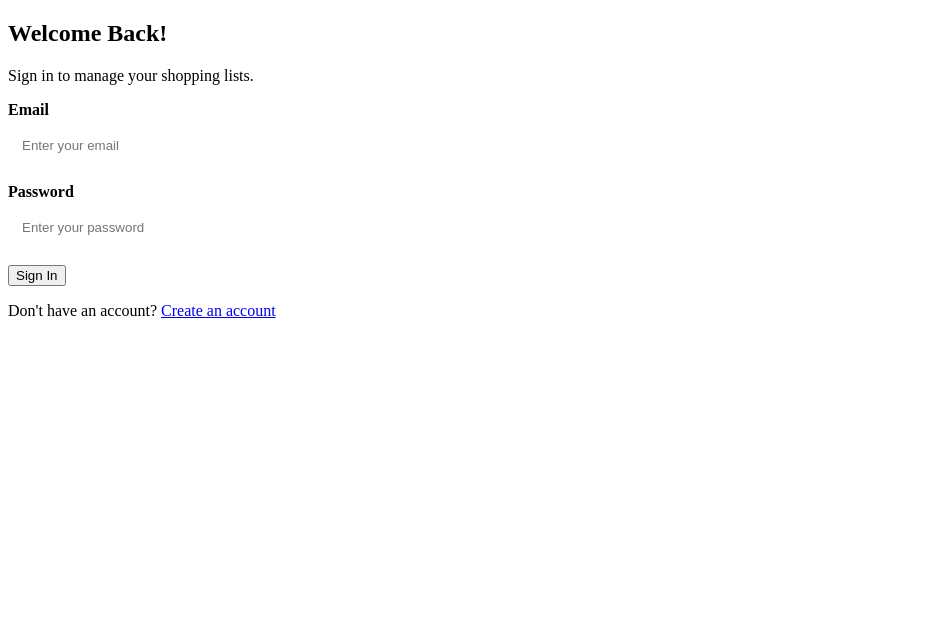
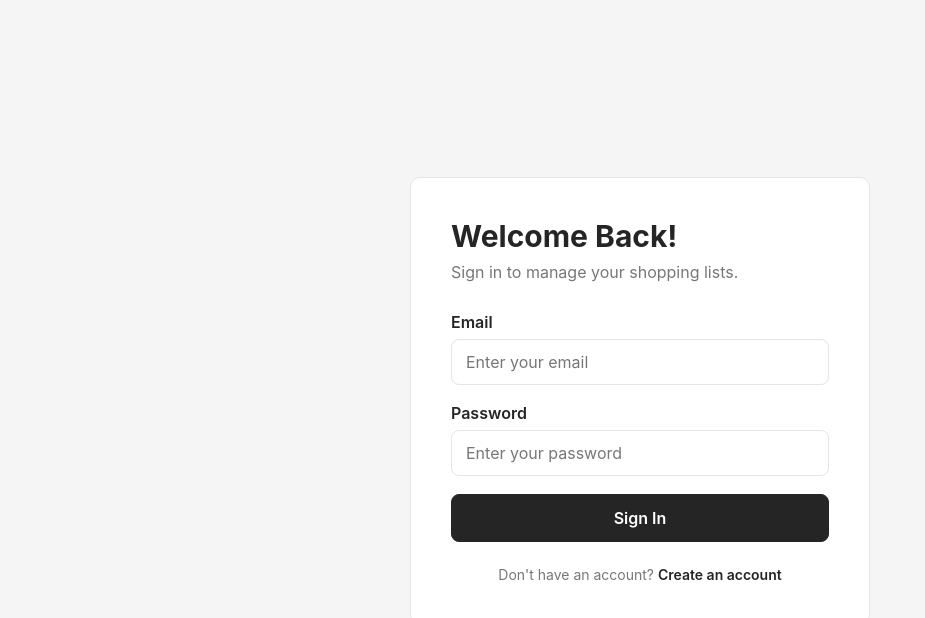
Before and after one commit to Sharon-Mashai/Shopping-List, a React (Vite) app: page /login in a window 1280 px wide. Shown: the top 618 px of the page, without its empty margins (0-925 px from the left). Built offline with nearby package versions, Linux system fonts and the light colour scheme.

Commit message:
Styled the login page

```diff
--- a/src/global.css
+++ b/src/global.css
@@ -1,3 +1,72 @@
+:root {
+
+  --color-black: #000000;
+  --color-white: #ffffff;
+
+
+  --color-charcoal: #252525;
+  --color-charcoal-light: #333333;
+
+
+  --color-gray-dark: #555555;
+  --color-gray: #777777;
+  --color-gray-light: #e5e5e5;
+  --color-gray-background: #f5f5f5;
+
+
+  --color-success: #2e7d32;
+  --color-danger: #d32f2f;
+
+
+  --border-radius: 10px;
+  --transition: 0.2s ease;
+}
+
+* {
+  margin: 0;
+  padding: 0;
+  box-sizing: border-box;
+}
+
+html {
+  scroll-behavior: smooth;
+}
+
+body {
+  font-family:
+    Inter,
+    system-ui,
+    -apple-system,
+    BlinkMacSystemFont,
+    "Segoe UI",
+    sans-serif;
+
+  background-color: var(--color-gray-background);
+  color: var(--color-charcoal);
+
+  min-height: 100vh;
+}
+
+button,
+input,
+textarea,
+select {
+  font: inherit;
+}
+
+button {
+  cursor: pointer;
+}
+
+a {
+  color: inherit;
+  text-decoration: none;
+}
+
+ul {
+  list-style: none;
+}
+/*Register*/
 .register-page {
   min-height: 100vh;
   display: flex;
@@ -66,3 +135,104 @@
 .register-button:hover {
   background-color: var(--color-black);
 }
+
+/*Login*/
+
+.auth-page {
+  min-height: 100vh;
+  display: flex;
+  align-items: center;
+  justify-content: center;
+  padding: 24px;
+  background-color: var(--color-gray-background);
+}
+
+.auth-card {
+  width: 100%;
+  max-width: 460px;
+  padding: 40px;
+  background-color: var(--color-white);
+  border: 1px solid var(--color-gray-light);
+  border-radius: var(--border-radius);
+}
+
+.auth-header {
+  margin-bottom: 30px;
+}
+
+.auth-header h1 {
+  margin-bottom: 8px;
+  color: var(--color-charcoal);
+  font-size: 30px;
+}
+
+.auth-header p {
+  color: var(--color-gray);
+}
+
+.form-group {
+  margin-bottom: 18px;
+}
+
+.form-group label {
+  display: block;
+  margin-bottom: 7px;
+  color: var(--color-charcoal);
+  font-weight: 600;
+}
+
+.form-group input {
+  width: 100%;
+  padding: 12px 14px;
+  border: 1px solid var(--color-gray-light);
+  border-radius: 8px;
+  outline: none;
+  background-color: var(--color-white);
+  color: var(--color-charcoal);
+  transition: var(--transition);
+}
+
+.form-group input::placeholder {
+  color: var(--color-gray);
+}
+
+.form-group input:focus {
+  border-color: var(--color-charcoal);
+}
+
+
+.button {
+  width: 100%;
+  padding: 13px 16px;
+  border-radius: 8px;
+  font-weight: 600;
+  transition: var(--transition);
+}
+
+.button-primary {
+  border: 1px solid var(--color-charcoal);
+  background-color: var(--color-charcoal);
+  color: var(--color-white);
+}
+
+.button-primary:hover {
+  background-color: var(--color-black);
+  border-color: var(--color-black);
+}
+
+
+.auth-footer {
+  margin-top: 24px;
+  text-align: center;
+  color: var(--color-gray);
+  font-size: 14px;
+}
+
+.auth-footer a {
+  color: var(--color-charcoal);
+  font-weight: 600;
+}
+
+.auth-footer a:hover {
+  text-decoration: underline;
+}
```
